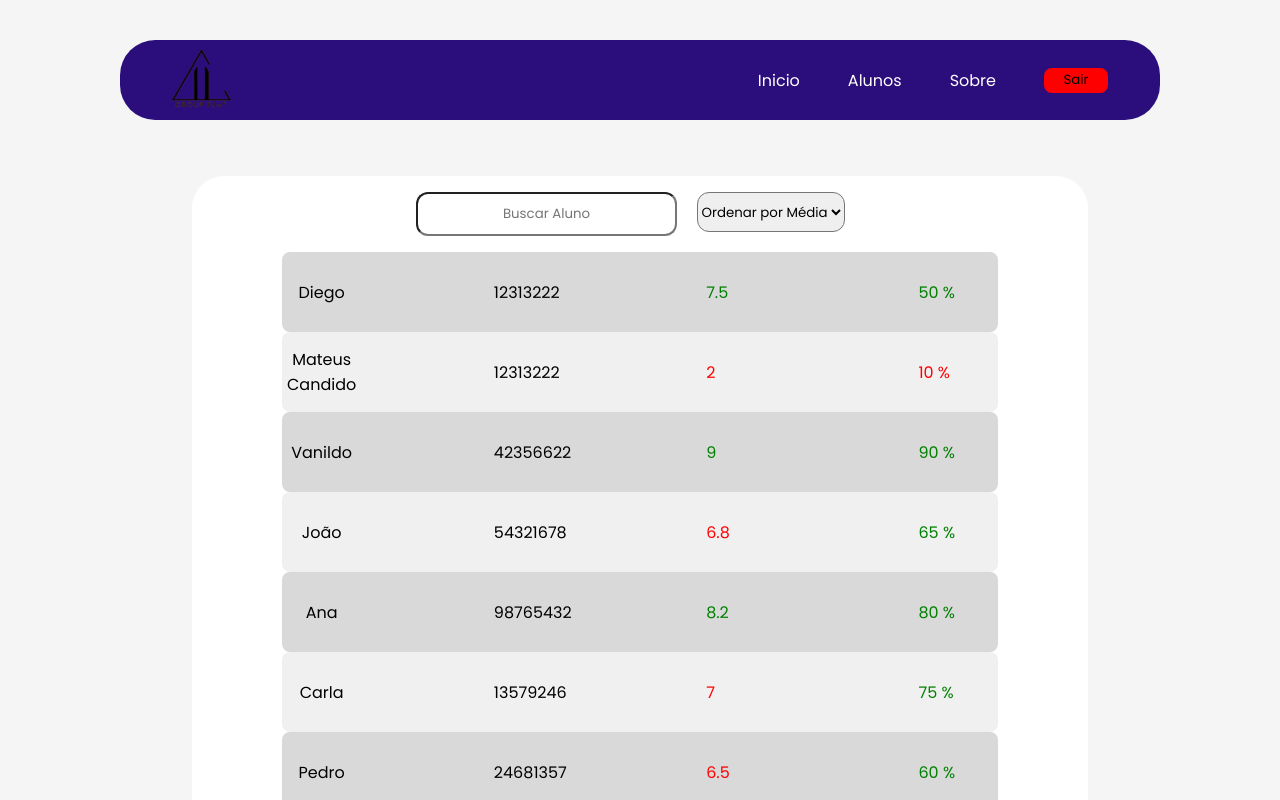
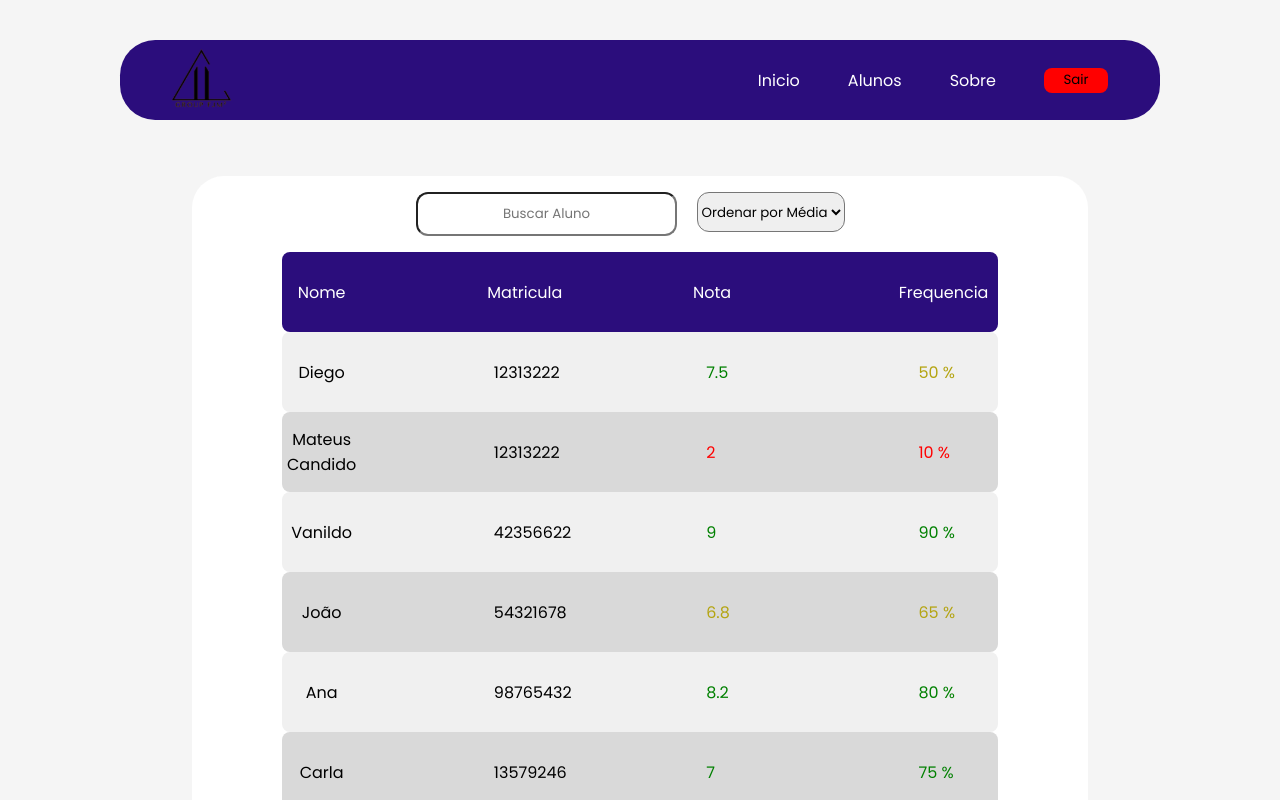
Before and after one commit to FabioJro/BullyShield, a React (Vite) app in the folder frontEnd/: page /alunos in a window 1280 px wide. Shown: the top 800 px of the page. Built offline with nearby package versions, Linux system fonts and the light colour scheme.

Commit message:
fix problems

```diff
--- a/frontEnd/src/Components/CardProfessores/Components/RelatorioAluno/RelatorioAluno.module.css
+++ b/frontEnd/src/Components/CardProfessores/Components/RelatorioAluno/RelatorioAluno.module.css
@@ -22,6 +22,17 @@
   cursor: pointer;
 }
 
+.cardInformativo {
+  display: flex;
+  justify-content: space-between;
+  background-color: #2b0d7c;
+  border-radius: 0.5rem;
+  height: 5rem;
+  display: flex;
+  align-items: center;
+  color: white;
+}
+
 .alunoNome {
   width: 5rem;
   text-align: center;
@@ -39,8 +50,16 @@
   align-items: center;
 }
 
+.alunoFreq{
+  margin-right: 10px;
+}
+
 .aprovado {
   color: green;
+}
+
+.analise {
+  color: rgb(180, 164, 17);
 }
 
 .reprovado {
--- a/frontEnd/src/Components/CardProfessores/Components/RelatorioAluno/index.jsx
+++ b/frontEnd/src/Components/CardProfessores/Components/RelatorioAluno/index.jsx
@@ -110,7 +110,7 @@ const index = () => {
         { nome: "Química", media: 6.5, frequencia: "60%" },
         { nome: "Biologia", media: 6.0, frequencia: "55%" }
       ]
-    },{
+    }, {
       nome: "Carla",
       matricula: 13579246,
       media: 7.0,
@@ -184,7 +184,7 @@ const index = () => {
         { nome: "Química", media: 8.0, frequencia: "75%" },
         { nome: "Biologia", media: 8.5, frequencia: "80%" }
       ]
-    },{
+    }, {
       nome: "Luisa",
       matricula: 95175328,
       media: 9.2,
@@ -230,18 +230,18 @@ const index = () => {
       ]
     }
   ]);
-const [modal, setModal] = useState(false)
-const [alunoEscolhido, setAlunoEscolhido]= useState('')
+  const [modal, setModal] = useState(false)
+  const [alunoEscolhido, setAlunoEscolhido] = useState('')
 
 
-  const onClose=()=>{
+  const onClose = () => {
     setModal(false)
   }
-  const openModal =(id)=>{
+  const openModal = (id) => {
     setModal(true)
     setAlunoEscolhido(id)
   }
-const [filtroNome, setFiltroNome] = useState('');
+  const [filtroNome, setFiltroNome] = useState('');
   const [ordemMedia, setOrdemMedia] = useState('');
 
   const filtrarAlunos = () => {
@@ -289,9 +289,24 @@ const [filtroNome, setFiltroNome] = useState('');
           </div>
         </div>
         <section className={Style.containerAluno}>
+          <section className={Style.cardInformativo}>
+            <div className={Style.alunoNome} >
+              <p className={Style.info}>Nome</p>
+            </div>
+            <div className={Style.alunoMatricula}>
+              <p className={Style.info}>Matricula</p>
+            </div>
+            <div className={Style.alunoNota}>
+              <p className={Style.info}>Nota</p>
+            </div>
+            <div className={Style.alunoFreq}>
+              <p >Frequencia</p>
+            </div>
+          </section>
+
           {filtrarAlunos().map((aluno, index) => {
             return (
-              <section className={Style.cardAluno} onClick={()=>{openModal(aluno)}} key={index}>
+              <section className={Style.cardAluno} onClick={() => { openModal(aluno) }} key={index}>
                 <div className={Style.alunoNome}>
                   <p>{aluno.nome}</p>
                 </div>
@@ -302,7 +317,7 @@ const [filtroNome, setFiltroNome] = useState('');
                   <p className={Style.info}>
                     <span
                       className={
-                        aluno.media > 7 ? Style.aprovado : Style.reprovado
+                        aluno.media >= 7 ? Style.aprovado : aluno.media < 4 ? Style.reprovado : Style.analise
                       }
                     >
                       {aluno.media}
@@ -313,9 +328,12 @@ const [filtroNome, setFiltroNome] = useState('');
                   <p className={Style.info}>
                     <span
                       className={
-                        parseInt(aluno.frequencia) > 25
+                        parseInt(aluno.frequencia) >= 70
                           ? Style.aprovado
-                          : Style.reprovado
+                          :
+                          parseInt(aluno.frequencia) < 40
+                          ? Style.reprovado
+                          : Style.analise
                       }
                     >
                       {aluno.frequencia} %
@@ -328,7 +346,7 @@ const [filtroNome, setFiltroNome] = useState('');
         </section>
       </section>
       {modal && <ModalAluno id={alunoEscolhido} onClose={onClose} />}
-    </section>
+    </section >
   );
 };
 
```
